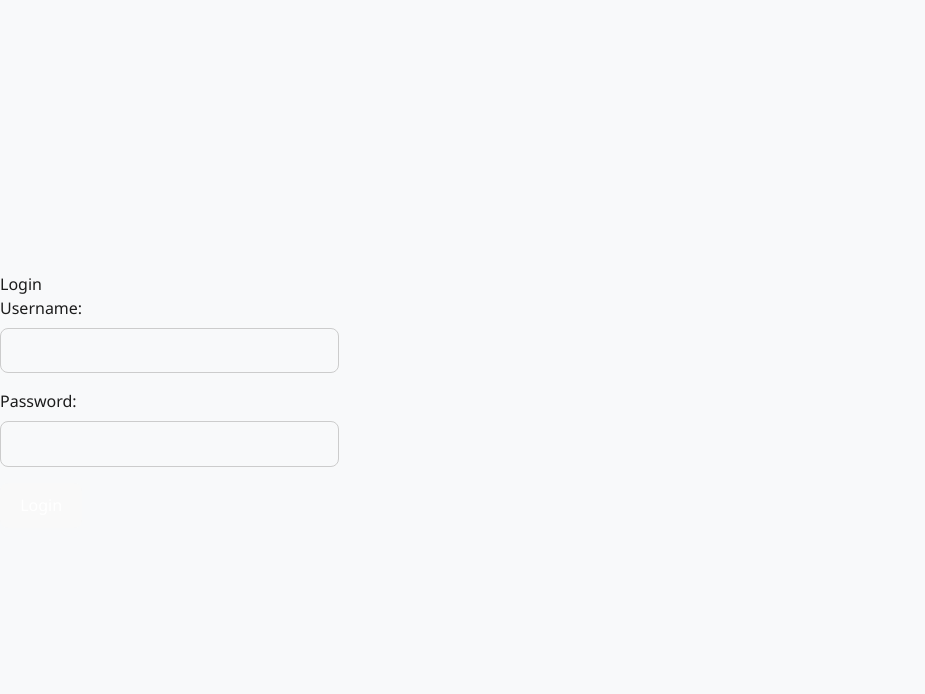
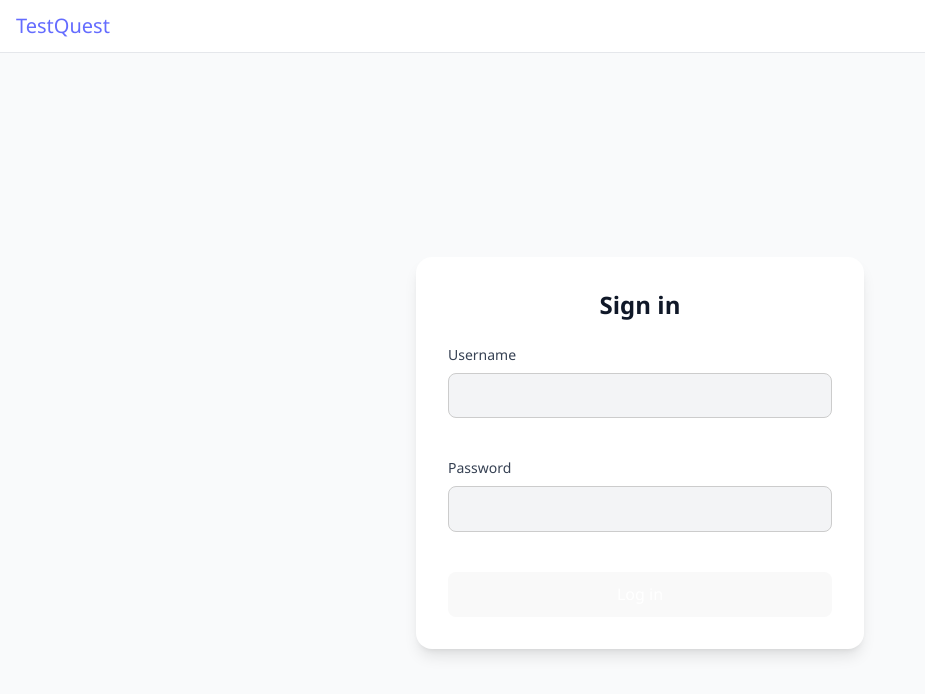
Before and after one commit to zbsedefian/testquest-frontend, a React (Vite) app: page /login in a window 1280 px wide. Shown: the top 694 px of the page, without its empty margins (0-925 px from the left). Built offline with nearby package versions, Linux system fonts and the light colour scheme.

Commit message:
tailwinds, make fill age

```diff
--- a/src/App.tsx
+++ b/src/App.tsx
@@ -21,22 +21,28 @@ import { AssignTest } from "./pages/teacher/AssignTest";
 import AdminUserListPanel from "./pages/admin/AdminUserListPanel";
 import "./App.css";
 import StyleGuide from "./pages/StyleGuide";
+import NavBar from "./pages/NavBar";
+import Profile from "./pages/Profile";
 
 function App() {
   return (
     <Router>
+      <NavBar></NavBar>
       <Routes>
         <Route path="/login" element={<Login />} />
+        <Route path="/profile" element={<Profile />} />
 
         <Route
           path="/student/*"
           element={
             <RequireAuth allowedRoles={["student", "admin"]}>
+              <div className="flex flex-col min-h-screen">
               <Routes>
                 <Route path="" element={<StudentDashboard />} />
                 <Route path="test/:testId" element={<TestPage />} />
                 <Route path="results" element={<TestResults />} />
               </Routes>
+              </div>
             </RequireAuth>
           }
         />
--- a/src/auth.tsx
+++ b/src/auth.tsx
@@ -10,9 +10,10 @@ export interface User {
 interface AuthContextType {
   user: User | null;
   setUser: React.Dispatch<React.SetStateAction<User | null>>;
+  logout: () => void;
 }
 
-// Default empty context so TS doesn’t complain
+// Default empty context
 export const UserContext = createContext<AuthContextType | undefined>(undefined);
 
 export function useAuth() {
@@ -25,13 +26,18 @@ export function useAuth() {
 
 export function UserProvider({ children }: { children: ReactNode }) {
   const [user, setUser] = useState<User | null>(null);
+
+  const logout = () => {
+    setUser(null);
+    // optionally clear sessionStorage or localStorage here if needed
+  };
+
   return (
-    <UserContext.Provider value={{ user, setUser }}>
+    <UserContext.Provider value={{ user, setUser, logout }}>
       {children}
     </UserContext.Provider>
   );
 }
-
 
 export function RequireAuth({
   children,
@@ -44,12 +50,10 @@ export function RequireAuth({
   const { user } = useAuth();
 
   if (!user) {
-    // Not logged in
     return <Navigate to="/login" state={{ from: location }} replace />;
   }
 
   if (!allowedRoles.includes(user.role)) {
-    // Role not allowed
     return <Navigate to="/login" replace />;
   }
 
--- a/src/index.css
+++ b/src/index.css
@@ -27,8 +27,7 @@ a:hover {
 body {
   margin: 0;
   display: flex;
-  place-items: center;
-  min-width: 320px;
+  flex-direction: column;
   min-height: 100vh;
 }
 
--- a/src/pages/Login.tsx
+++ b/src/pages/Login.tsx
@@ -1,27 +1,21 @@
-import React, { useState, useEffect } from "react";
+import axios from "axios";
+import React, { useState } from "react";
 import { useNavigate } from "react-router-dom";
 import { useAuth } from "../auth";
-import axios from "axios";
 
-const Login = () => {
+export default function Login() {
+  const navigate = useNavigate();
   const [username, setUsername] = useState("");
   const [password, setPassword] = useState("");
+  const [error, setError] = useState("");
   const { user, setUser } = useAuth();
-  const navigate = useNavigate();
 
-  useEffect(() => {
-    if (user) {
-      // If already logged in, redirect to their dashboard
-      navigate(`/${user.role}`, { replace: true });
-    }
-  }, [user, navigate]);
-
-  const handleLogin = async (e: React.FormEvent) => {
+  const handleSubmit = async (e: React.FormEvent) => {
     e.preventDefault();
     try {
       const res = await axios.post("api/auth/login", { username, password });
       const user = res.data;
-      setUser(user);
+      setUser(user)
       navigate(`/${user.role}`);
     } catch (err) {
       alert("Login failed");
@@ -29,32 +23,54 @@ const Login = () => {
     }
   };
 
-  // If logged in, this component redirects anyway, so show form by default
   return (
-    <form onSubmit={handleLogin}>
-      <h2>Login</h2>
-      <label>
-        Username:{" "}
+    <div className="min-h-screen flex items-center justify-center bg-gray-50 dark:bg-gray-900 px-4">
+      <div className="max-w-md w-full bg-white dark:bg-gray-800 p-8 rounded-2xl shadow-lg">
+        <h2 className="text-2xl font-bold text-gray-900 dark:text-white text-center mb-6">
+          Sign in
+        </h2>
+        <form className="space-y-6" onSubmit={handleSubmit}>
+          <div>
+            <label
+              htmlFor="username"
+              className="block text-sm font-medium text-gray-700 dark:text-gray-300"
+            >
+              Username
+            </label>
             <input
+              id="username"
+              type="text"
               value={username}
               onChange={(e) => setUsername(e.target.value)}
               required
+              className="mt-1 w-full px-4 py-2 rounded-md bg-gray-100 dark:bg-gray-700 text-gray-900 dark:text-white"
             />
+          </div>
+          <div>
+            <label
+              htmlFor="password"
+              className="block text-sm font-medium text-gray-700 dark:text-gray-300"
+            >
+              Password
             </label>
-      <br />
-      <label>
-        Password:{" "}
             <input
+              id="password"
               type="password"
               value={password}
               onChange={(e) => setPassword(e.target.value)}
               required
+              className="mt-1 w-full px-4 py-2 rounded-md bg-gray-100 dark:bg-gray-700 text-gray-900 dark:text-white"
             />
-      </label>
-      <br />
-      <button type="submit">Login</button>
+          </div>
+          {error && <p className="text-red-500 text-sm text-center">{error}</p>}
+          <button
+            type="submit"
+            className="w-full py-2 px-4 bg-blue-600 text-white font-semibold rounded-md hover:bg-blue-700"
+          >
+            Log in
+          </button>
         </form>
+      </div>
+    </div>
   );
-};
-
-export default Login;
+}
--- /dev/null
+++ b/src/pages/NavBar.tsx
@@ -0,0 +1,119 @@
+import { useState, useRef, useEffect } from "react";
+import { Link, useNavigate } from "react-router-dom";
+import { useAuth } from "../auth";
+
+export default function NavBar() {
+  const { user, logout } = useAuth();
+  const navigate = useNavigate();
+  const [dropdownOpen, setDropdownOpen] = useState(false);
+  const dropdownRef = useRef<HTMLDivElement>(null);
+
+  // Determine destination path based on role
+  const rolePath =
+    user?.role === "admin"
+      ? "/admin"
+      : user?.role === "teacher"
+      ? "/teacher"
+      : user?.role === "student"
+      ? "/student"
+      : "/"; // fallback
+
+  const handleLogout = () => {
+    logout();
+    navigate("/login");
+  };
+
+  // Close dropdown when clicking outside
+  useEffect(() => {
+    const handleClickOutside = (e: MouseEvent) => {
+      if (
+        dropdownRef.current &&
+        !dropdownRef.current.contains(e.target as Node)
+      ) {
+        setDropdownOpen(false);
+      }
+    };
+    document.addEventListener("mousedown", handleClickOutside);
+    return () => document.removeEventListener("mousedown", handleClickOutside);
+  }, []);
+
+  return (
+    <nav className="bg-white shadow-sm border-b border-gray-200 px-4 py-3 flex items-center justify-between">
+      <Link to={rolePath} className="text-xl font-bold text-blue-600">
+        TestQuest
+      </Link>
+
+      {user && (
+        <div className="flex items-center gap-6 text-sm">
+          {/* Role-based navigation */}
+          {user.role === "student" && (
+            <>
+              <Link to="/student" className="hover:text-blue-600">
+                Tests
+              </Link>
+              <Link to="/student/results" className="hover:text-blue-600">
+                Results
+              </Link>
+            </>
+          )}
+          {user.role === "teacher" && (
+            <>
+              <Link to="/teacher/tests" className="hover:text-blue-600">
+                Manage Tests
+              </Link>
+              <Link to="/teacher/students" className="hover:text-blue-600">
+                Students
+              </Link>
+            </>
+          )}
+          {user.role === "admin" && (
+            <Link to="/admin/users" className="hover:text-blue-600">
+              Users
+            </Link>
+          )}
+
+          {/* User dropdown */}
+          <div className="relative" ref={dropdownRef}>
+            <button
+              onClick={() => setDropdownOpen(!dropdownOpen)}
+              className="flex items-center gap-2 bg-gray-100 px-3 py-1 rounded hover:bg-gray-200"
+            >
+              <span className="font-medium">{user.username}</span>
+              <svg
+                className="w-4 h-4"
+                fill="none"
+                stroke="currentColor"
+                strokeWidth={2}
+                viewBox="0 0 24 24"
+              >
+                <path
+                  strokeLinecap="round"
+                  strokeLinejoin="round"
+                  d="M19 9l-7 7-7-7"
+                />
+              </svg>
+            </button>
+
+            {dropdownOpen && (
+              <div className="absolute right-0 mt-2 w-48 bg-white border border-gray-200 rounded shadow-md z-10">
+                <Link
+                  to="/profile"
+                  className="block px-4 py-2 hover:bg-gray-100"
+                  onClick={() => setDropdownOpen(false)}
+                >
+                  View Profile
+                </Link>
+                <button
+                  onClick={handleLogout}
+                  className="w-full text-left px-4 py-2 hover:bg-gray-100"
+                >
+                  Logout
+                </button>
+              </div>
+            )}
+          </div>
+        </div>
+      )}
+    </nav>
+  );
+}
--- /dev/null
+++ b/src/pages/Profile.tsx
@@ -0,0 +1,48 @@
+import { useAuth } from "../auth";
+
+export default function Profile() {
+  const { user } = useAuth();
+
+  if (!user) {
+    return (
+      <p className="text-center mt-10 text-red-600">
+        You must be logged in to view this page.
+      </p>
+    );
+  }
+
+  return (
+    <div className="min-h-screen min-v-screen px-4 py-6">
+      <div className="max-w-xl mx-auto mt-10 bg-white p-6 shadow-md rounded-lg">
+        <h2 className="text-2xl font-semibold mb-4 text-blue-600">
+          My Profile
+        </h2>
+
+        <div className="space-y-4">
+          <div>
+            <label className="block text-sm font-medium text-gray-600">
+              Username
+            </label>
+            <p className="mt-1 text-gray-800">{user.username}</p>
+          </div>
+
+          <div>
+            <label className="block text-sm font-medium text-gray-600">
+              Role
+            </label>
+            <span className="mt-1 inline-block px-2 py-1 rounded bg-blue-100 text-blue-800 text-sm font-medium">
+              {user.role}
+            </span>
+          </div>
+
+          {/* Optional section for future features */}
+          {/* <div>
+          <button className="mt-4 bg-gray-200 hover:bg-gray-300 text-sm px-4 py-2 rounded">
+            Change Password
+          </button>
+        </div> */}
+        </div>
+      </div>
+    </div>
+  );
+}
--- a/src/pages/student/StudentDashboard.tsx
+++ b/src/pages/student/StudentDashboard.tsx
@@ -47,7 +47,7 @@ const StudentDashboard = () => {
   if (error) return <p>{error}</p>;
 
   return (
-    <div style={{ padding: 20 }}>
+    <div className="min-h-screen w-full px-4 py-6">
       <h2>Student Dashboard</h2>
       <p>Welcome! From here you can take tests and view your results.</p>
       <div
```
Also changed, not shown: src/pages/student/TestResults.tsx (+35 -14 lines). Lines whose indentation alone changed are shown as unchanged.
